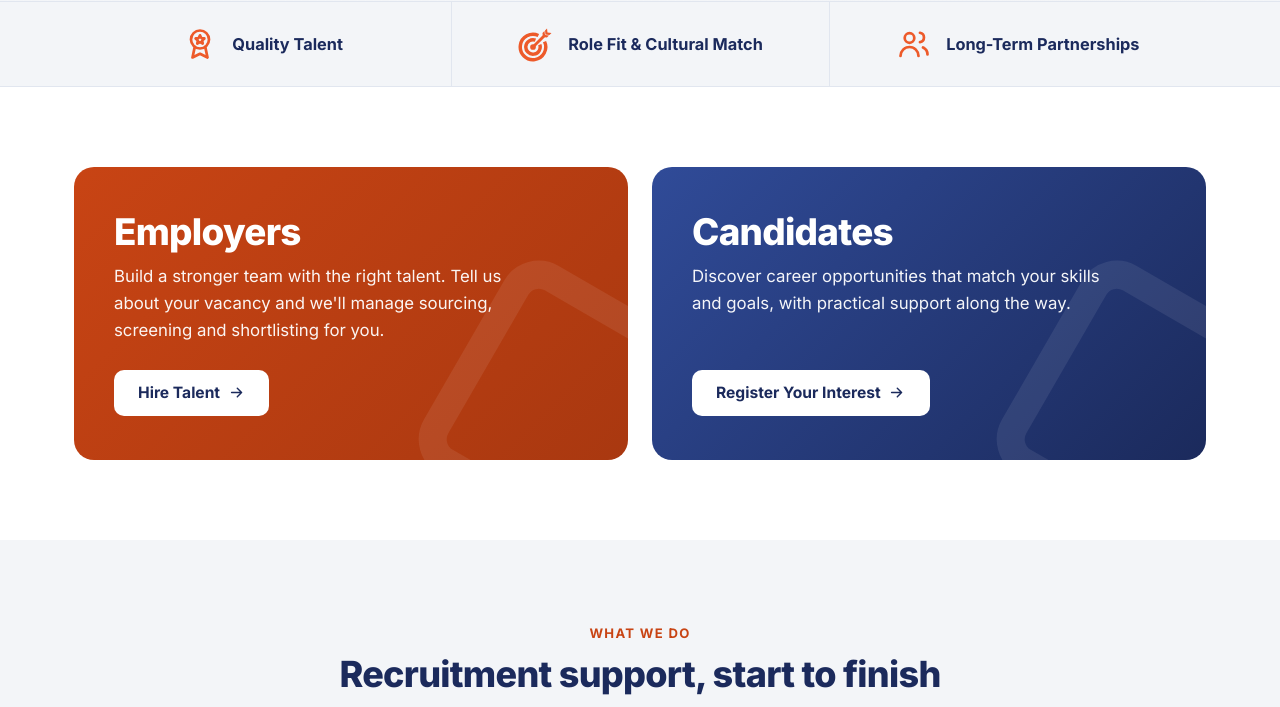
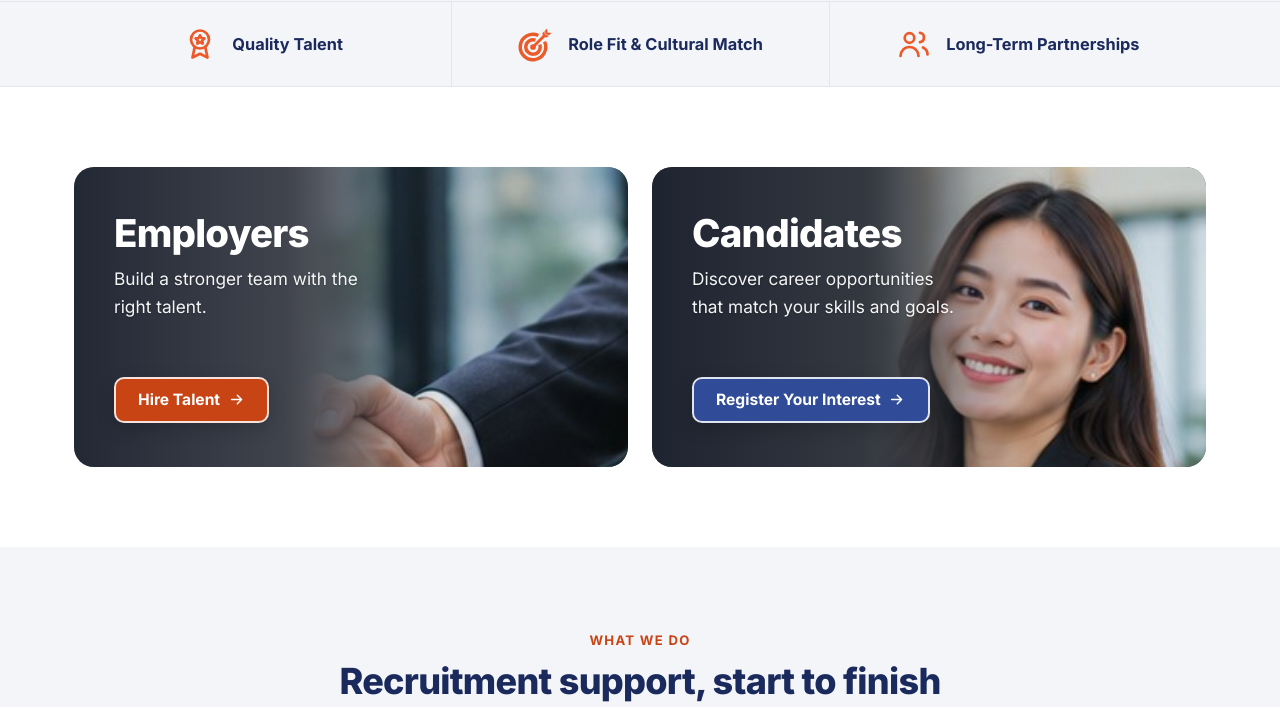
Before and after one commit to t-hinley/sd-recruitment, a Django app: page / in a window 1280 px wide. Shown: the part 716-1423 px from the top of the page. Run offline with Django 5.2, Linux system fonts and the light colour scheme.

Commit message:
Home page: photo backgrounds on the Employers and Candidates cards, as in the mockup
Uses the handshake and candidate photos from the homepage mockup, with a dark shade
from the left for readable white text, the mockup's wording, and its orange
"Hire Talent" and blue "Register Your Interest" buttons.

Co-Authored-By: Claude Opus 5.5 <noreply@anthropic.com>
Claude-Session: https://claude.ai/code/session_018i6KhyRKKuaj4sJwSsDdCc

```diff
--- a/static/css/style.css
+++ b/static/css/style.css
@@ -138,13 +138,19 @@ p { margin: 0 0 1em; }
 
 /* Audience cards (home) */
 .audience-grid { display: grid; grid-template-columns: 1fr 1fr; gap: 24px; }
-.audience { position: relative; overflow: hidden; border-radius: var(--radius-lg); padding: 44px 40px; color: #fff; min-height: 260px; display: flex; flex-direction: column; align-items: flex-start; }
-.audience h2 { color: #fff; font-size: clamp(1.7rem, 3vw, 2.3rem); margin-bottom: 10px; }
-.audience p { max-width: 26em; font-size: 1.05rem; opacity: .95; margin-bottom: 26px; }
-.audience .btn { margin-top: auto; }
-.audience::after { content: ""; position: absolute; right: -60px; bottom: -70px; width: 240px; height: 240px; border-radius: 40px; transform: rotate(30deg); border: 28px solid rgba(255,255,255,.08); }
-.audience--employers { background: linear-gradient(135deg, var(--orange-strong), #A93810); }
-.audience--candidates { background: linear-gradient(135deg, var(--blue), var(--blue-ink)); }
+.audience { position: relative; overflow: hidden; isolation: isolate; border-radius: var(--radius-lg); min-height: 300px; display: flex; color: #fff; background: var(--audience-bg); }
+/* Photo from the homepage mockup on the right; a dark shade from the left keeps the white text readable. */
+.audience__photo { position: absolute; top: 0; right: 0; height: 100%; width: 60%; object-fit: cover; object-position: center 30%; z-index: -2; -webkit-mask-image: linear-gradient(90deg, transparent 0%, #000 30%); mask-image: linear-gradient(90deg, transparent 0%, #000 30%); }
+.audience::before { content: ""; position: absolute; inset: 0; z-index: -1; background: linear-gradient(90deg, rgba(16,22,38,.85) 0%, rgba(16,22,38,.62) 38%, rgba(16,22,38,.1) 66%, rgba(16,22,38,0) 100%); }
+.audience--employers { --audience-bg: #8f8e8b; }
+.audience--candidates { --audience-bg: #6e6f6b; }
+.audience--candidates .audience__photo { object-position: center top; }
+.audience__body { display: flex; flex-direction: column; align-items: flex-start; padding: 44px 40px; max-width: 62%; }
+.audience h2 { color: #fff; font-size: clamp(1.8rem, 3vw, 2.4rem); margin-bottom: 10px; }
+.audience p { font-size: 1.08rem; opacity: .95; margin-bottom: 26px; text-shadow: 0 1px 2px rgba(0,0,0,.25); }
+.audience .btn { margin-top: auto; white-space: nowrap; }
+.btn--ring { border-color: rgba(255,255,255,.85); box-shadow: 0 6px 18px rgba(0,0,0,.18); }
+.btn--ring:hover { border-color: #fff; }
 
 /* Industries */
 .industry { display: flex; flex-direction: column; background: #fff; border-radius: var(--radius); padding: 26px 24px; box-shadow: var(--shadow); text-decoration: none; color: var(--text); border: 2px solid transparent; transition: border-color .15s, transform .15s; }
@@ -387,7 +393,11 @@ legend { padding: 0; margin-bottom: 14px; color: var(--blue-ink); font-weight: 8
   .section { padding: 56px 0; }
   .section-head { margin-bottom: 32px; text-align: left; }
   .card-grid--3, .card-grid--4, .card-grid--5, .industry-list, .steps--4, .steps--5, .audience-grid { grid-template-columns: 1fr; }
-  .audience { padding: 32px 24px; min-height: 0; }
+  .audience { min-height: 260px; }
+  .audience__body { padding: 30px 22px; max-width: none; }
+  .audience p { max-width: 62%; }
+  .audience__photo { width: 62%; }
+  .audience::before { background: linear-gradient(90deg, rgba(16,22,38,.88) 0%, rgba(16,22,38,.72) 50%, rgba(16,22,38,.2) 80%, rgba(16,22,38,0) 100%); }
   .page-hero { padding: 40px 0 40px; }
   .page-hero__lead { font-size: 1.06rem; }
   .page-hero__actions .btn { flex: 1 1 100%; }
--- a/templates/core/home.html
+++ b/templates/core/home.html
@@ -26,14 +26,20 @@
   <div class="container">
     <div class="audience-grid">
       <article class="audience audience--employers">
-        <h2>Employers</h2>
-        <p>Build a stronger team with the right talent. Tell us about your vacancy and we'll manage sourcing, screening and shortlisting for you.</p>
-        <a class="btn btn--white" href="{% url 'core:employers' %}">Hire Talent <svg class="icon"><use href="#i-arrow"/></svg></a>
+        <img class="audience__photo" src="{% static 'images/card-employers.jpg' %}" alt="" width="238" height="359" loading="lazy">
+        <div class="audience__body">
+          <h2>Employers</h2>
+          <p>Build a stronger team with the right talent.</p>
+          <a class="btn btn--orange btn--ring" href="{% url 'core:employers' %}">Hire Talent <svg class="icon"><use href="#i-arrow"/></svg></a>
+        </div>
       </article>
       <article class="audience audience--candidates">
-        <h2>Candidates</h2>
-        <p>Discover career opportunities that match your skills and goals, with practical support along the way.</p>
-        <a class="btn btn--white" href="{% url 'core:candidates' %}">Register Your Interest <svg class="icon"><use href="#i-arrow"/></svg></a>
+        <img class="audience__photo" src="{% static 'images/card-candidates.jpg' %}" alt="" width="199" height="359" loading="lazy">
+        <div class="audience__body">
+          <h2>Candidates</h2>
+          <p>Discover career opportunities that match your skills and goals.</p>
+          <a class="btn btn--blue btn--ring" href="{% url 'core:candidates' %}">Register Your Interest <svg class="icon"><use href="#i-arrow"/></svg></a>
+        </div>
       </article>
     </div>
   </div>
```
Also changed, not shown: static/images/card-candidates.jpg (added), static/images/card-employers.jpg (added).
